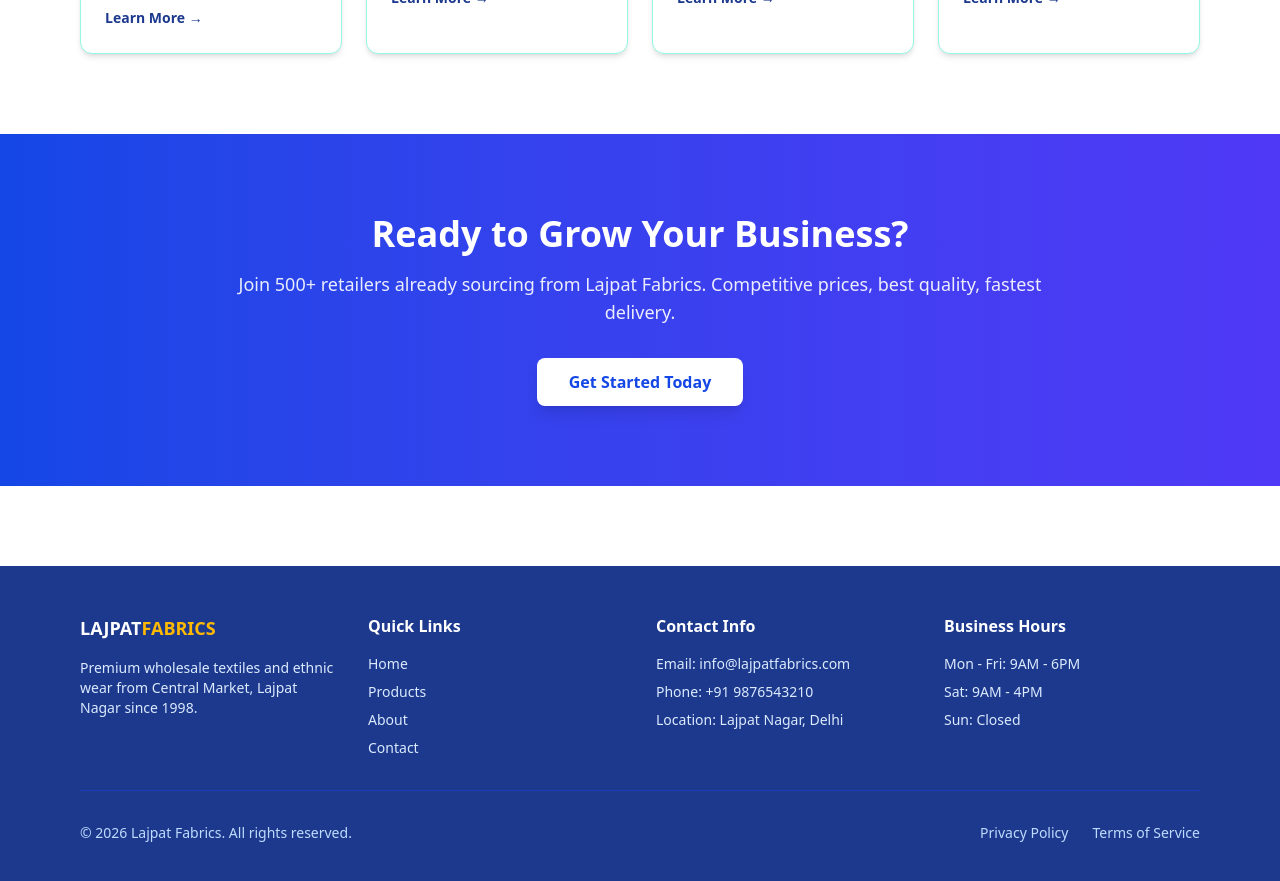
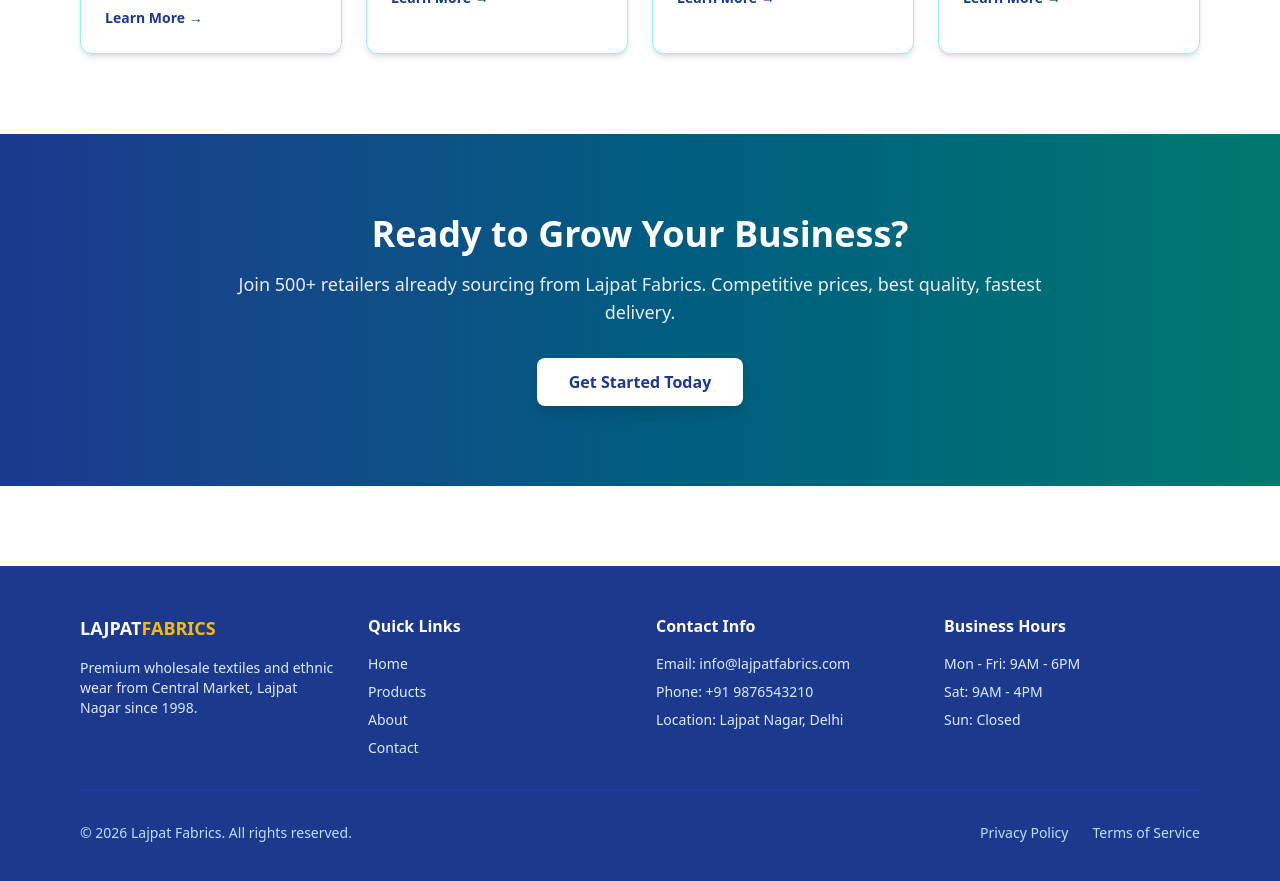
Before and after one commit to projectdhungartales/lajpat-garments, a Next.js app: page / in a window 1280 px wide. Shown: the part 1280-2161 px from the top of the page. Built offline with nearby package versions, Linux system fonts and the light colour scheme.

Commit message:
fixed error s

```diff
--- a/src/app/page.tsx
+++ b/src/app/page.tsx
@@ -1,8 +1,13 @@
+'use client';
+
 import HeroSection from "@/components/HeroSection";
 import StatsSection from "@/components/StatsSection";
 import ProductCard from "@/components/ProductCard";
+import QuoteFormModal from "@/components/QuoteFormModal";
+import { useState } from "react";
 
 export default function Home() {
+  const [selectedProduct, setSelectedProduct] = useState<string | null>(null);
   const productCategories = [
     {
       title: "Ethnic Wear",
@@ -45,17 +50,25 @@ export default function Home() {
       </section>
 
       {/* CTA SECTION */}
-      <section className="py-20 bg-gradient-to-r from-blue-700 to-indigo-600 text-white">
+      <section className="py-20 bg-gradient-to-r from-blue-900 to-teal-700 text-white">
         <div className="max-w-4xl mx-auto px-4 text-center">
           <h2 className="text-4xl font-bold mb-4">Ready to Grow Your Business?</h2>
           <p className="text-lg mb-8 opacity-90">
             Join 500+ retailers already sourcing from Lajpat Fabrics. Competitive prices, best quality, fastest delivery.
           </p>
-          <button className="px-8 py-3 bg-white text-blue-700 font-semibold rounded-lg hover:bg-slate-100 transition shadow-lg">
+          <button onClick={() => setSelectedProduct("General Inquiry")} className="px-8 py-3 bg-white text-blue-900 font-semibold rounded-lg hover:bg-amber-50 transition shadow-lg">
             Get Started Today
           </button>
         </div>
       </section>
+
+      {selectedProduct && (
+        <QuoteFormModal
+          isOpen={true}
+          productName={selectedProduct}
+          onClose={() => setSelectedProduct(null)}
+        />
+      )}
     </main>
   );
 }
--- a/src/components/QuoteFormModal.tsx
+++ b/src/components/QuoteFormModal.tsx
@@ -136,7 +136,6 @@ export default function QuoteFormModal({ isOpen, onClose, productName }: QuoteFo
 
               <div>
                 <label className="block text-sm font-semibold text-slate-700 mb-2">Quantity *</label>
-                <label className="block text-sm font-semibold text-slate-700 mb-2">Quantity *</label>
                 <input
                   type="number"
                   name="quantity"
```
